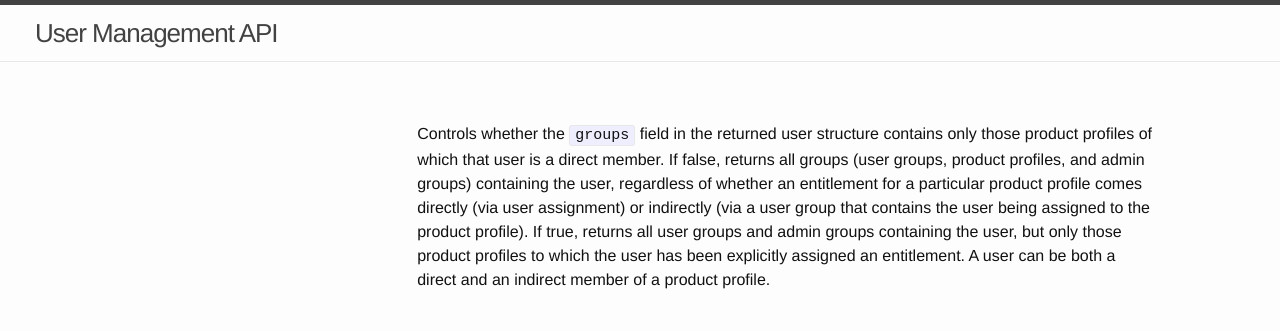
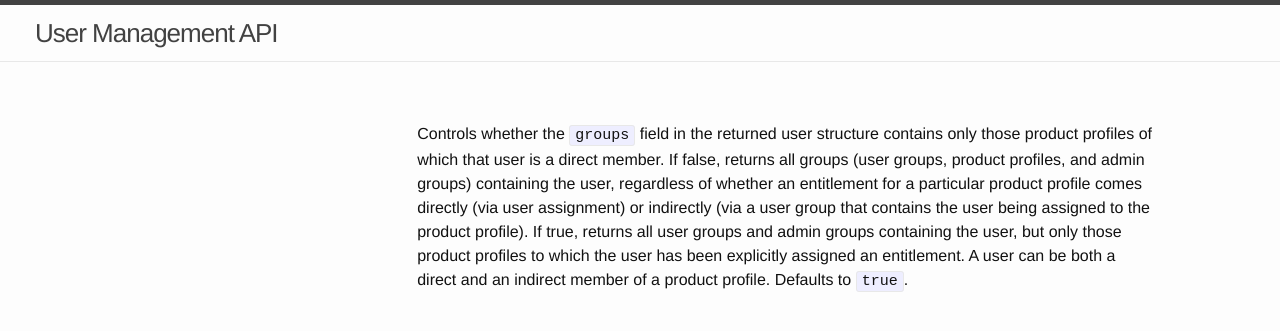
Before and after one commit to adobe-apiplatform/umapi-documentation, a Jekyll site: the page built from docs/en/api/partials/directOnlyDescription.md, in a window 1280 px wide. Shown: the top 331 px of the page. Built offline with Jekyll 4.4.1, drawn with Linux system fonts in a browser that asks for light colours; our own code applies the rules of GitHub Pages for plain Markdown files.

Commit message:
Add default value for directOnly flag

```diff
--- a/docs/en/api/partials/directOnlyDescription.md
+++ b/docs/en/api/partials/directOnlyDescription.md
@@ -1 +1 @@
-Controls whether the `groups` field in the returned user structure contains only those product profiles of which that user is a direct member. If false, returns all groups (user groups, product profiles, and admin groups) containing the user, regardless of whether an entitlement for a particular product profile comes directly (via user assignment) or indirectly (via a user group that contains the user being assigned to the product profile). If true, returns all user groups and admin groups containing the user, but only those product profiles to which the user has been explicitly assigned an entitlement. A user can be both a direct and an indirect member of a product profile.
+Controls whether the `groups` field in the returned user structure contains only those product profiles of which that user is a direct member. If false, returns all groups (user groups, product profiles, and admin groups) containing the user, regardless of whether an entitlement for a particular product profile comes directly (via user assignment) or indirectly (via a user group that contains the user being assigned to the product profile). If true, returns all user groups and admin groups containing the user, but only those product profiles to which the user has been explicitly assigned an entitlement. A user can be both a direct and an indirect member of a product profile. Defaults to `true`.
```
